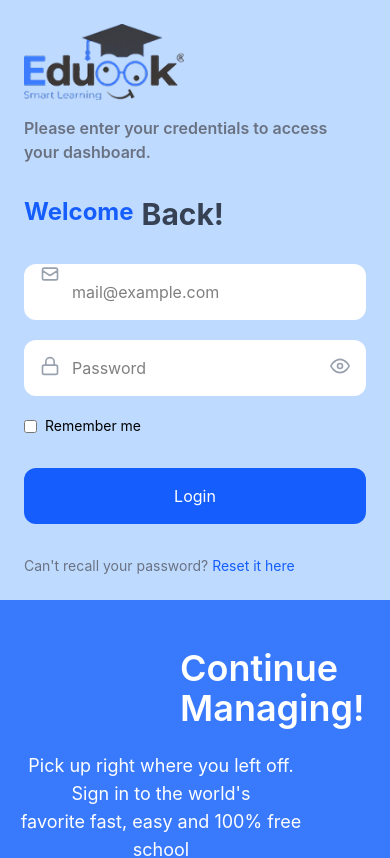
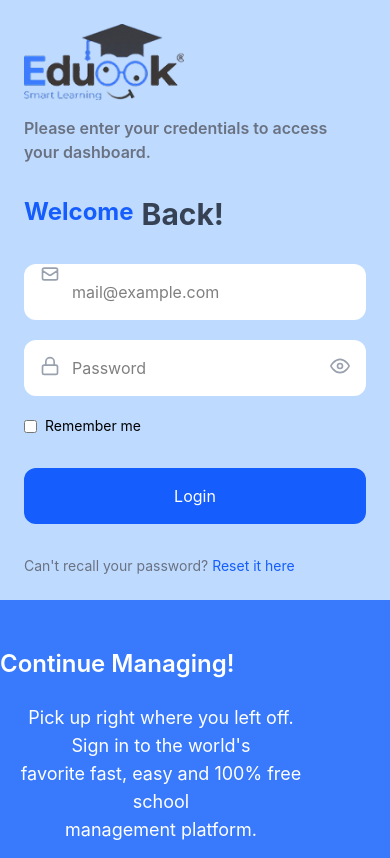
Before and after one commit to saniya-024/school-management-system, a React (Vite) app in the folder school-management-system/: page / in a window 390 px wide. Shown: the top 858 px of the page. Built offline with nearby package versions, Linux system fonts and the light colour scheme.

Commit message:
continue manage heading

```diff
--- a/school-management-system/src/Components/Loginpage.jsx
+++ b/school-management-system/src/Components/Loginpage.jsx
@@ -70,7 +70,7 @@ const LoginPage = () => {
 
         <div className="bg-[#397AFC] h-screen w-full lg:w-1/2 flex flex-col text-white pt-12">
 
-          <h1 className="text-4xl font-semibold pl-45">
+          <h1 className="text-2xl md:text-3xl lg:text-4xl font-semibold lg:pl-45">
             Continue Managing!
           </h1>
 
```
